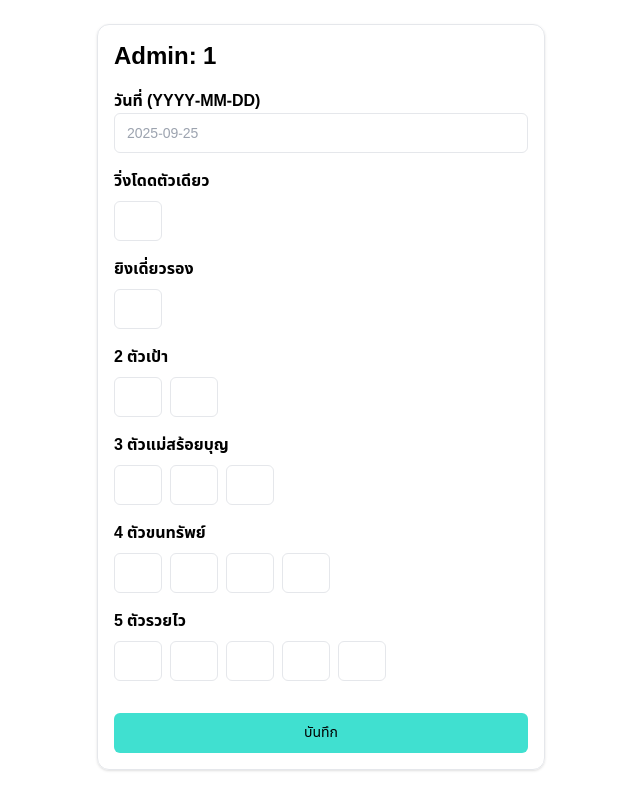
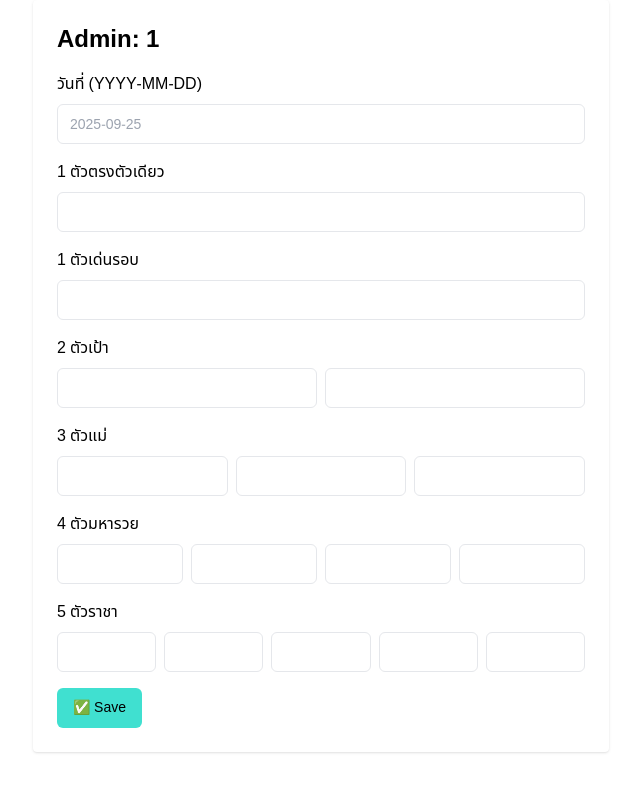
Before and after one commit to jakkawan10/duanghuay-app, a Next.js app: page /admin/prediction/1 in a window 1280 px wide. Shown: the whole page, without its empty margins (319-959 px from the left). Built offline with nearby package versions, Linux system fonts and the light colour scheme; no server answers.

Commit message:
โค้ด Admin [god]/page.tsx แบบเต็ม ๆ

```diff
--- a/app/admin/prediction/[god]/page.tsx
+++ b/app/admin/prediction/[god]/page.tsx
@@ -1,18 +1,18 @@
 'use client'
 
-import { useEffect, useState } from 'react'
+import { useState } from 'react'
 import { useParams } from 'next/navigation'
 import { db } from '@/lib/firebase'
-import { doc, getDoc, setDoc } from 'firebase/firestore'
+import { doc, setDoc, serverTimestamp } from 'firebase/firestore'
 import { Input } from '@/components/ui/input'
 import { Button } from '@/components/ui/button'
 
 export default function AdminPredictionPage() {
   const { god } = useParams() as { god: string }
+  const [dateKey, setDateKey] = useState('') // YYYY-MM-DD
+  const [loading, setLoading] = useState(false)
 
-  // state
-  const [date, setDate] = useState('')
-  const [numbers, setNumbers] = useState({
+  const [form, setForm] = useState({
     oneDigit: '',
     onePair: '',
     twoDigit: ['', ''],
@@ -20,108 +20,118 @@ export default function AdminPredictionPage() {
     fourDigit: ['', '', '', ''],
     fiveDigit: ['', '', '', '', ''],
   })
-  const [loading, setLoading] = useState(false)
 
-  // โหลดข้อมูล (ถ้ามี)
-  useEffect(() => {
-    if (!god || !date) return
+  const handleChange = (field: string, value: any, index?: number) => {
+    if (index !== undefined) {
+      setForm((prev) => ({
+        ...prev,
+        [field]: prev[field as keyof typeof form].map((v: string, i: number) =>
+          i === index ? value : v
+        ),
+      }))
+    } else {
+      setForm((prev) => ({ ...prev, [field]: value }))
+    }
+  }
 
-    const fetchData = async () => {
-      const ref = doc(db, 'predictions', god, 'dates', date)
-      const snap = await getDoc(ref)
-      if (snap.exists()) {
-        setNumbers({
-          oneDigit: snap.data().oneDigit || '',
-          onePair: snap.data().onePair || '',
-          twoDigit: (snap.data().twoDigit || '').split(''),
-          threeDigit: (snap.data().threeDigit || '').split(''),
-          fourDigit: (snap.data().fourDigit || '').split(''),
-          fiveDigit: (snap.data().fiveDigit || '').split(''),
-        })
-      }
-    }
-    fetchData()
-  }, [god, date])
+  const handleSave = async () => {
+    if (!god) return alert('❌ ไม่มีค่า god')
+    if (!dateKey) return alert('❌ กรุณากรอกวันที่ (YYYY-MM-DD)')
 
-  // ฟังก์ชันเซฟ
-  const handleSave = async () => {
-    if (!god || !date) {
-      alert('กรุณากรอกวันที่ก่อน')
-      return
-    }
     setLoading(true)
     try {
-      const ref = doc(db, 'predictions', god, 'dates', date)
+      const ref = doc(db, 'predictions', god, 'dates', dateKey)
       await setDoc(ref, {
-        oneDigit: numbers.oneDigit,
-        onePair: numbers.onePair,
-        twoDigit: numbers.twoDigit.join(''),
-        threeDigit: numbers.threeDigit.join(''),
-        fourDigit: numbers.fourDigit.join(''),
-        fiveDigit: numbers.fiveDigit.join(''),
-        updatedAt: new Date().toISOString(),
+        ...form,
+        updatedAt: serverTimestamp(),
       })
-      alert(`บันทึกข้อมูลของ ${god} วันที่ ${date} สำเร็จแล้ว`)
+      alert(`✅ บันทึกเลขของ ${god} วันที่ ${dateKey} แล้ว`)
     } catch (e) {
       console.error(e)
-      alert('เกิดข้อผิดพลาด')
+      alert('❌ เกิดข้อผิดพลาดในการบันทึก')
     } finally {
       setLoading(false)
     }
   }
 
-  // helper สำหรับ render ช่อง input
-  const renderInputs = (label: string, key: keyof typeof numbers, count: number) => (
-    <div className="mb-4">
-      <label className="font-semibold">{label}</label>
-      <div className="flex gap-2 mt-2">
-        {Array.from({ length: count }).map((_, i) => (
+  return (
+    <div className="max-w-xl mx-auto p-6 bg-white shadow rounded">
+      <h1 className="text-2xl font-bold mb-4">Admin: {god}</h1>
+
+      <label className="block mb-2 font-medium">วันที่ (YYYY-MM-DD)</label>
+      <Input
+        value={dateKey}
+        onChange={(e) => setDateKey(e.target.value)}
+        placeholder="2025-09-25"
+        className="mb-4"
+      />
+
+      {/* oneDigit */}
+      <label className="block mb-2 font-medium">1 ตัวตรงตัวเดียว</label>
+      <Input
+        value={form.oneDigit}
+        onChange={(e) => handleChange('oneDigit', e.target.value)}
+        className="mb-4"
+      />
+
+      {/* onePair */}
+      <label className="block mb-2 font-medium">1 ตัวเด่นรอบ</label>
+      <Input
+        value={form.onePair}
+        onChange={(e) => handleChange('onePair', e.target.value)}
+        className="mb-4"
+      />
+
+      {/* twoDigit */}
+      <label className="block mb-2 font-medium">2 ตัวเป้า</label>
+      <div className="flex gap-2 mb-4">
+        {form.twoDigit.map((val, i) => (
           <Input
             key={i}
-            className="w-12 text-center"
-            value={(numbers[key] as string[])[i] || ''}
-            maxLength={1}
-            onChange={(e) => {
-              const val = e.target.value
-              setNumbers((prev) => {
-                const updated = { ...prev }
-                const arr = [...(updated[key] as string[])]
-                arr[i] = val
-                updated[key] = arr as any
-                return updated
-              })
-            }}
+            value={val}
+            onChange={(e) => handleChange('twoDigit', e.target.value, i)}
           />
         ))}
       </div>
-    </div>
-  )
 
-  return (
-    <div className="max-w-md mx-auto mt-6 p-4 border rounded-xl shadow">
-      <h1 className="text-2xl font-bold mb-4">Admin: {god}</h1>
-
-      {/* กรอกวันที่ */}
-      <div className="mb-4">
-        <label className="font-semibold">วันที่ (YYYY-MM-DD)</label>
-        <Input
-          type="text"
-          placeholder="2025-09-25"
-          value={date}
-          onChange={(e) => setDate(e.target.value)}
-        />
+      {/* threeDigit */}
+      <label className="block mb-2 font-medium">3 ตัวแม่</label>
+      <div className="flex gap-2 mb-4">
+        {form.threeDigit.map((val, i) => (
+          <Input
+            key={i}
+            value={val}
+            onChange={(e) => handleChange('threeDigit', e.target.value, i)}
+          />
+        ))}
       </div>
 
-      {/* ฟิลด์ตัวเลข */}
-      {renderInputs('วิ่งโดดตัวเดียว', 'oneDigit', 1)}
-      {renderInputs('ยิงเดี่ยวรอง', 'onePair', 1)}
-      {renderInputs('2 ตัวเป้า', 'twoDigit', 2)}
-      {renderInputs('3 ตัวแม่สร้อยบุญ', 'threeDigit', 3)}
-      {renderInputs('4 ตัวขนทรัพย์', 'fourDigit', 4)}
-      {renderInputs('5 ตัวรวยไว', 'fiveDigit', 5)}
+      {/* fourDigit */}
+      <label className="block mb-2 font-medium">4 ตัวมหารวย</label>
+      <div className="flex gap-2 mb-4">
+        {form.fourDigit.map((val, i) => (
+          <Input
+            key={i}
+            value={val}
+            onChange={(e) => handleChange('fourDigit', e.target.value, i)}
+          />
+        ))}
+      </div>
 
-      <Button className="w-full mt-4" onClick={handleSave} disabled={loading}>
-        {loading ? 'กำลังบันทึก...' : 'บันทึก'}
+      {/* fiveDigit */}
+      <label className="block mb-2 font-medium">5 ตัวราชา</label>
+      <div className="flex gap-2 mb-4">
+        {form.fiveDigit.map((val, i) => (
+          <Input
+            key={i}
+            value={val}
+            onChange={(e) => handleChange('fiveDigit', e.target.value, i)}
+          />
+        ))}
+      </div>
+
+      <Button onClick={handleSave} disabled={loading}>
+        {loading ? '💾 กำลังบันทึก...' : '✅ Save'}
       </Button>
     </div>
   )
```
